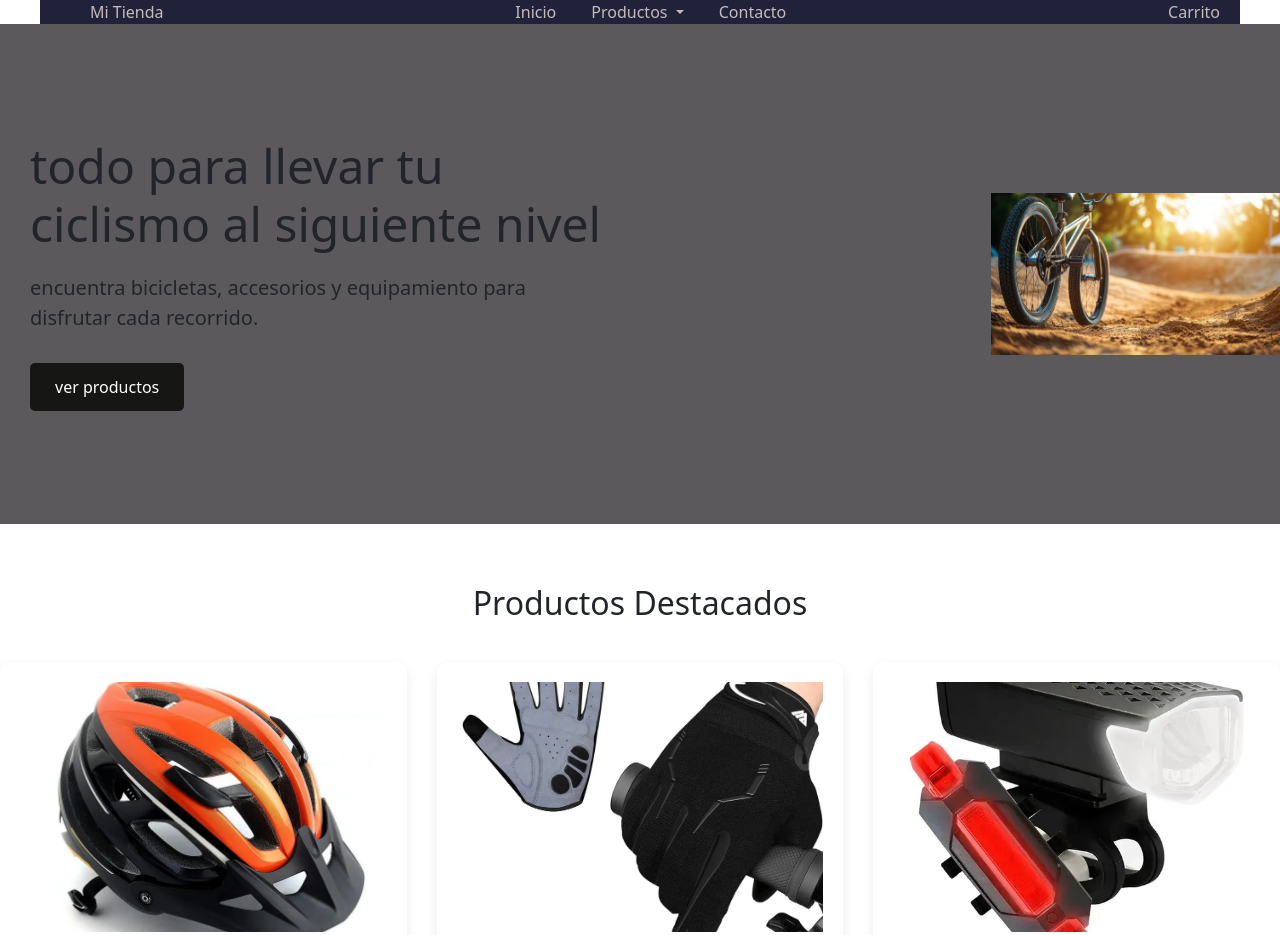
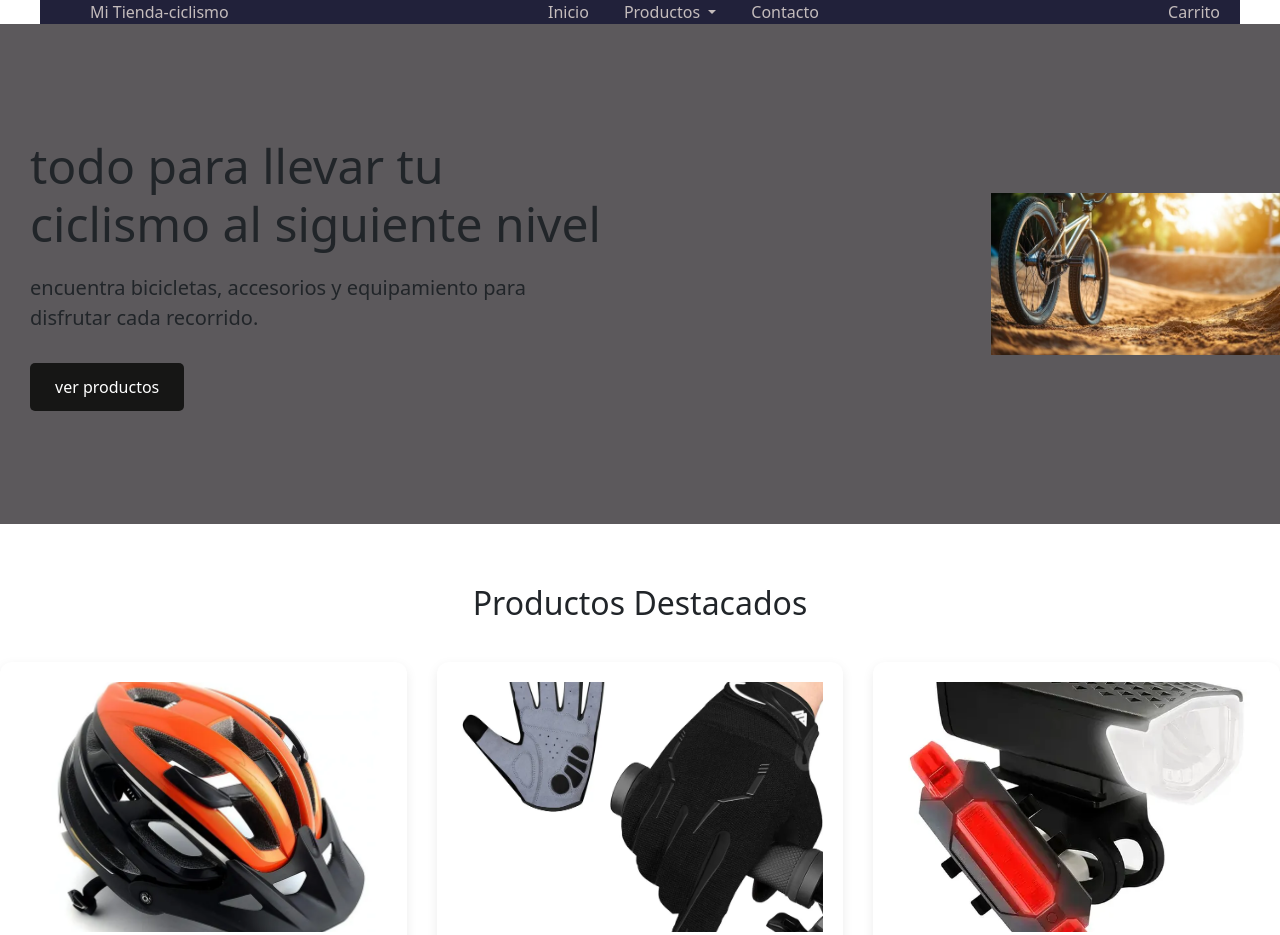
Before and after one commit to ffernanndo5000-crypto/ejercicio, a plain HTML site: page Index.html in a window 1280 px wide. Shown: the top 935 px of the page. Drawn offline with nearby package versions, Linux system fonts and the light colour scheme.

Commit message:
actualizar titulo de la pagina

```diff
--- a/Index.html
+++ b/Index.html
@@ -14,7 +14,7 @@
     <header class="header">
     <div class="header__container">
         <a href="index.html" class="header__logo">
-            Mi Tienda</a>
+            Mi Tienda-ciclismo</a>
         <nav class="header__nav">
             <ul class="header__list">
                 <li>
```
